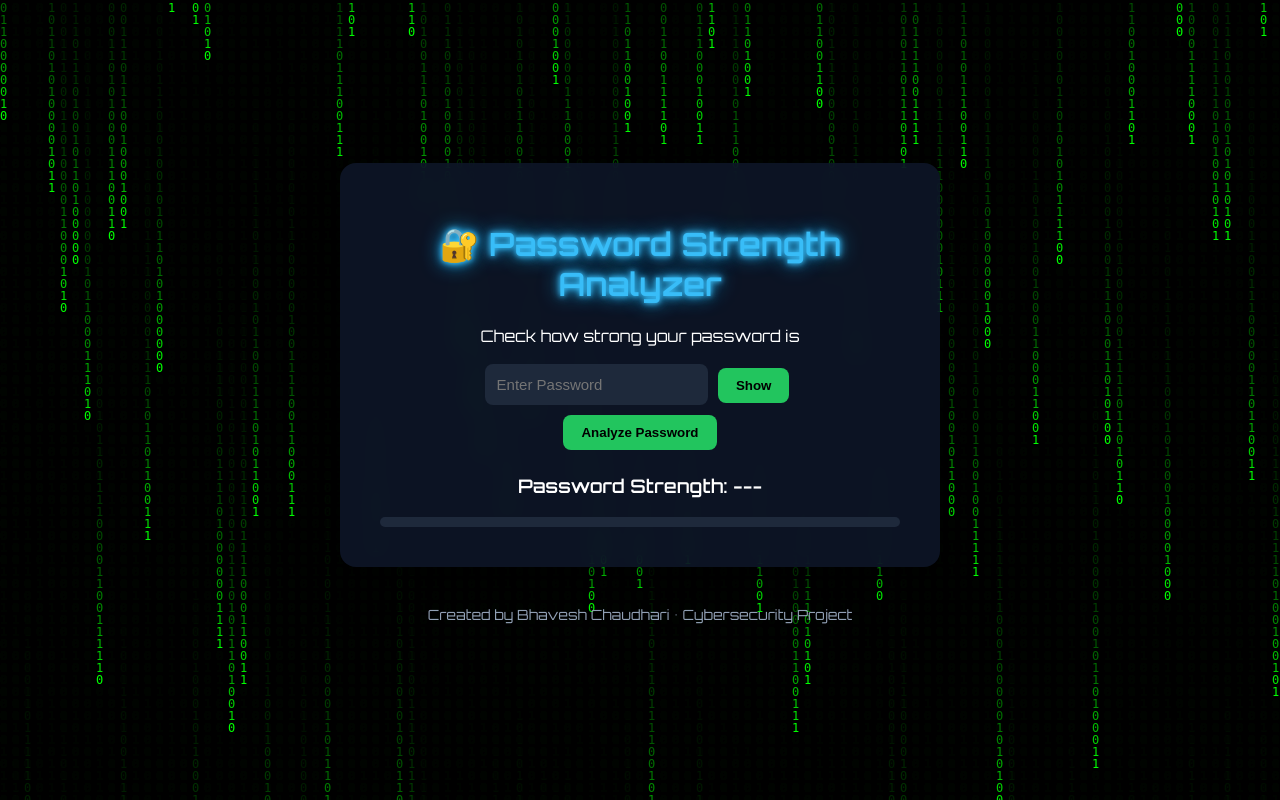
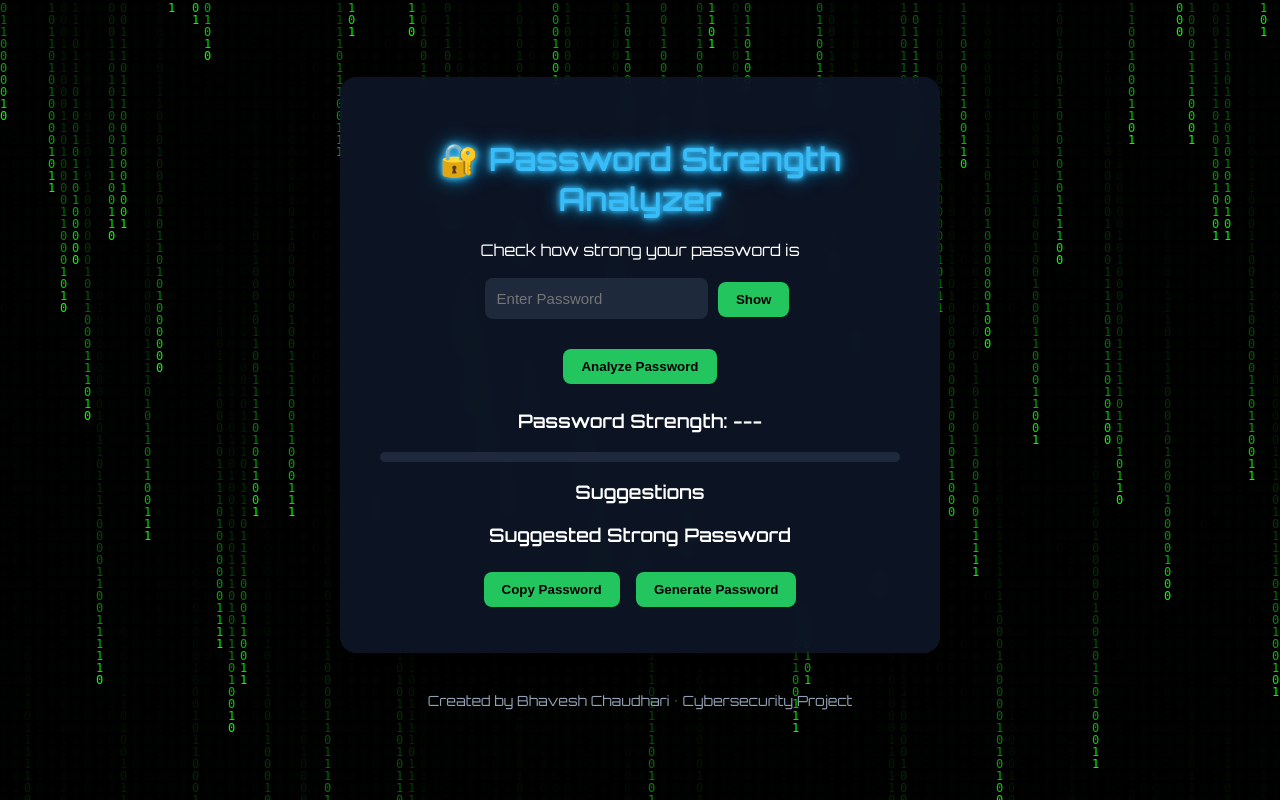
Before and after one commit to Bhavesh979/password-analyzer, a Flask app: page / in a window 1280 px wide. Run offline with Flask 3, Linux system fonts and the light colour scheme; some libraries are stand-ins or nearby versions.

Commit message:
Update index.html

```diff
--- a/templates/index.html
+++ b/templates/index.html
@@ -28,49 +28,33 @@
 
 <p>Check how strong your password is</p>
 
-<input
-type="password"
-id="password"
-name="password"
-value="{{ password }}"
-placeholder="Enter Password"
->
+<input type="password" id="password" placeholder="Enter Password">
 
 <button onclick="togglePassword()">Show</button>
 
-<form method="POST">
+<br><br>
 
-<input type="hidden" name="password" id="hiddenPassword">
+<button onclick="analyzePassword()">Analyze Password</button>
 
-<button type="submit" onclick="copyPassword()">Analyze Password</button>
-
-</form>
-
-<h3>Password Strength: <span id="strength-text">{{ strength if strength else "---" }}</span></h3>
+<h3>Password Strength: <span id="strength-text">---</span></h3>
 
 <div class="strength-bar">
+
 <div id="strength-bar"></div>
+
 </div>
-
-{% if strength and strength != "Strong" %}
 
 <h3>Suggestions</h3>
 
-<ul>
-{% for item in feedback %}
-<li>{{ item }}</li>
-{% endfor %}
-</ul>
+<ul id="suggestions"></ul>
 
 <h3>Suggested Strong Password</h3>
 
-<p id="generated">{{ suggestion }}</p>
+<p id="generated"></p>
 
 <button onclick="copyGenerated()">Copy Password</button>
 
 <button onclick="generatePassword()">Generate Password</button>
-
-{% endif %}
 
 </div>
 
@@ -82,17 +66,19 @@ placeholder="Enter Password"
 
 </div>
 
-<!-- Firebase Configuration -->
+<!-- Firebase Config -->
 
 <script>
 
 const firebaseConfig = {
+
 apiKey: "AIzaSyDVw4hG9i5mWnZ2v4yrRWIUxb_5xa1xyeU",
 authDomain: "password-analyzer-3fce2.firebaseapp.com",
 projectId: "password-analyzer-3fce2",
 storageBucket: "password-analyzer-3fce2.firebasestorage.app",
 messagingSenderId: "812083089882",
 appId: "1:812083089882:web:56c2bd945c38158ff028d7"
+
 };
 
 firebase.initializeApp(firebaseConfig);
@@ -105,7 +91,7 @@ const db = firebase.firestore();
 
 function togglePassword(){
 
-var x=document.getElementById("password");
+let x=document.getElementById("password");
 
 if(x.type==="password"){
 x.type="text";
@@ -115,20 +101,85 @@ x.type="password";
 
 }
 
-function copyPassword(){
+function analyzePassword(){
 
-document.getElementById("hiddenPassword").value=
-document.getElementById("password").value;
+let password=document.getElementById("password").value;
+
+let score=0;
+
+let suggestions=[];
+
+if(password.length>=8){score++;}
+else{suggestions.push("Password must be at least 8 characters.");}
+
+if(/[A-Z]/.test(password)){score++;}
+else{suggestions.push("Add uppercase letters.");}
+
+if(/[a-z]/.test(password)){score++;}
+
+if(/[0-9]/.test(password)){score++;}
+else{suggestions.push("Add numbers.");}
+
+if(/[!@#$%^&*]/.test(password)){score++;}
+else{suggestions.push("Add special characters.");}
+
+let text=document.getElementById("strength-text");
+
+let bar=document.getElementById("strength-bar");
+
+let strength="Weak";
+
+if(score<=2){
+
+strength="Weak";
+bar.style.width="30%";
+bar.style.background="red";
 
 }
 
-function copyGenerated(){
+else if(score<=4){
 
-let text=document.getElementById("generated").innerText;
+strength="Moderate";
+bar.style.width="65%";
+bar.style.background="orange";
 
-navigator.clipboard.writeText(text);
+}
 
-alert("Password copied!");
+else{
+
+strength="Strong";
+bar.style.width="100%";
+bar.style.background="limegreen";
+
+}
+
+text.innerText=strength;
+
+let list=document.getElementById("suggestions");
+
+list.innerHTML="";
+
+suggestions.forEach(item=>{
+
+let li=document.createElement("li");
+li.innerText=item;
+list.appendChild(li);
+
+});
+
+saveToFirebase(strength,password.length);
+
+}
+
+function saveToFirebase(strength,length){
+
+db.collection("password_analysis").add({
+
+Strength: strength,
+Length: length,
+Time: new Date().toLocaleString()
+
+});
 
 }
 
@@ -148,97 +199,19 @@ document.getElementById("generated").innerText=password;
 
 }
 
-const passwordInput=document.getElementById("password");
+function copyGenerated(){
 
-passwordInput.addEventListener("input",function(){
+let text=document.getElementById("generated").innerText;
 
-let password=passwordInput.value;
+navigator.clipboard.writeText(text);
 
-let score=0;
-
-if(password.length>=8){score++;}
-
-if(/[A-Z]/.test(password)){score++;}
-
-if(/[a-z]/.test(password)){score++;}
-
-if(/[0-9]/.test(password)){score++;}
-
-if(/[!@#$%^&*]/.test(password)){score++;}
-
-let text=document.getElementById("strength-text");
-let bar=document.getElementById("strength-bar");
-
-if(score<=2){
-
-text.innerText="Weak";
-bar.style.width="30%";
-bar.style.background="red";
-
-saveToFirebase("Weak",password.length);
+alert("Password copied!");
 
 }
 
-else if(score<=4){
+</script>
 
-text.innerText="Moderate";
-bar.style.width="65%";
-bar.style.background="orange";
-
-saveToFirebase("Moderate",password.length);
-
-}
-
-else{
-
-text.innerText="Strong";
-bar.style.width="100%";
-bar.style.background="limegreen";
-
-saveToFirebase("Strong",password.length);
-
-}
-
-});
-
-function saveToFirebase(strength,length){
-
-db.collection("password_analysis").add({
-Strength: strength,
-Length: length,
-Time: new Date().toLocaleString()
-});
-
-}
-
-window.onload=function(){
-
-let strength="{{ strength }}";
-
-let bar=document.getElementById("strength-bar");
-
-if(strength==="Weak"){
-
-bar.style.width="30%";
-bar.style.background="red";
-
-}
-
-else if(strength==="Moderate"){
-
-bar.style.width="65%";
-bar.style.background="orange";
-
-}
-
-else if(strength==="Strong"){
-
-bar.style.width="100%";
-bar.style.background="limegreen";
-
-}
-
-};
+<script>
 
 var canvas=document.getElementById("matrix");
 
```
Lines whose indentation alone changed are shown as unchanged.
